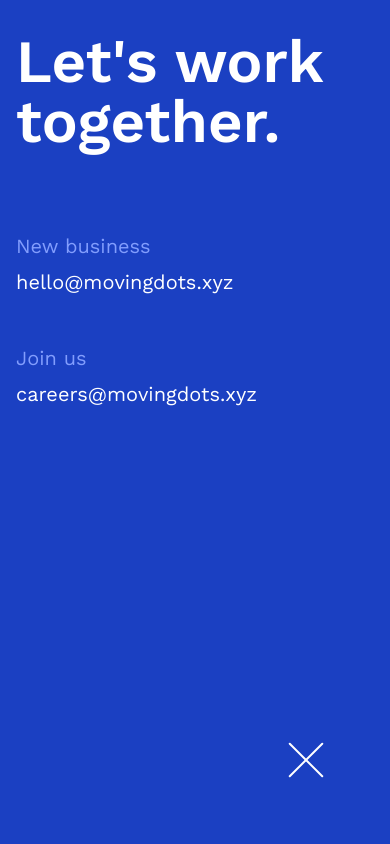
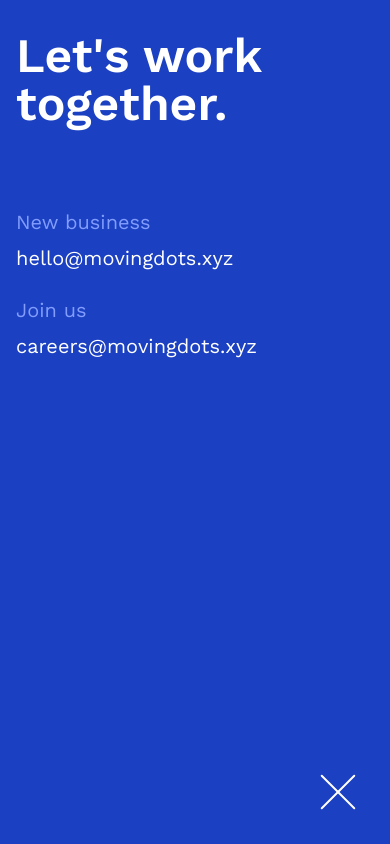
Before and after one commit to moving-dots/website, a Next.js app: page / in a window 390 px wide. Both pictures are taken after a click on the element "Work with us". Built offline with nearby package versions, Linux system fonts and the light colour scheme.

Commit message:
Improve menu on mobile

```diff
--- a/app/components/menu.tsx
+++ b/app/components/menu.tsx
@@ -14,7 +14,7 @@
       className="fixed flex md:justify-center md:items-center top-0 left-0 w-full h-full bg-menu z-10"
     >
       <div
-        className="group absolute bottom-14 right-14 w-14 h-14 cursor-pointer"
+        className="group absolute bottom-6 right-6 md:bottom-14 md:right-14 w-14 h-14 cursor-pointer"
         onClick={() => setIsMenuOpen(false)}
       >
         <div className="absolute top-1/2 left-1/2 w-12 -translate-x-1/2 -translate-y-1/2 h-0.5 bg-white rounded rotate-45 group-hover:rotate-[40deg] transition-all" />
@@ -22,7 +22,7 @@
       </div>
       <div className="w-full flex flex-col gap-20 md:gap-0 md:flex-row max-w-[960px] mx-4 md:mx-6">
         <div className="md:flex-1 pt-8 md:pt-0">
-          <h1 className="font-semibold text-white text-6xl md:text-7xl max-w-md">
+          <h1 className="font-semibold text-white text-5xl md:text-7xl max-w-md">
             Let&apos;s work together.
           </h1>
         </div>
@@ -31,7 +31,9 @@
           <a className="text-white text-xl" href="mailto:hello@movingdots.xyz">
             hello@movingdots.xyz
           </a>
-          <div className="text-menu-title mt-12 mb-2 text-xl">Join us</div>
+          <div className="text-menu-title mt-6 md:mt-12 mb-2 text-xl">
+            Join us
+          </div>
           <a
             className="text-white text-xl"
             href="mailto:careers@movingdots.xyz"
--- a/app/layout.tsx
+++ b/app/layout.tsx
@@ -18,6 +18,7 @@
 }) {
   return (
     <html lang="en">
+      <meta name="viewport" content="width=device-width, initial-scale=1" />
       <body className={workSans.className}>{children}</body>
     </html>
   );
--- a/app/page.tsx
+++ b/app/page.tsx
@@ -60,9 +60,9 @@
           We make interfaces for the web
         </h2>
       </div>
-      <div ref={boxRef} className="w-full h-full">
+      {/* <div ref={boxRef} className="w-full h-full">
         <canvas ref={canvasRef} />
-      </div>
+      </div> */}
       <div className="absolute bottom-[44px] right-[64px]">
         <h2
           className="font-semibold text-title text-black cursor-pointer"
```
